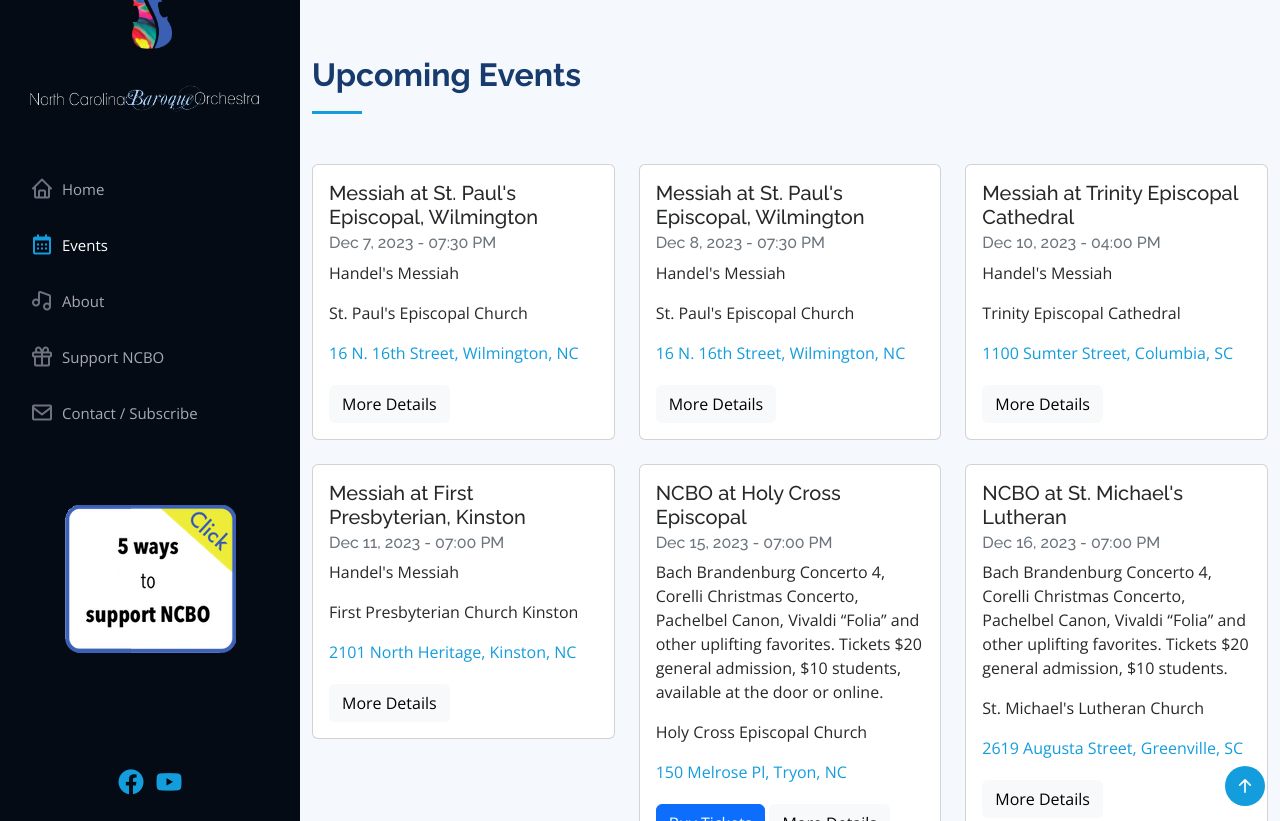
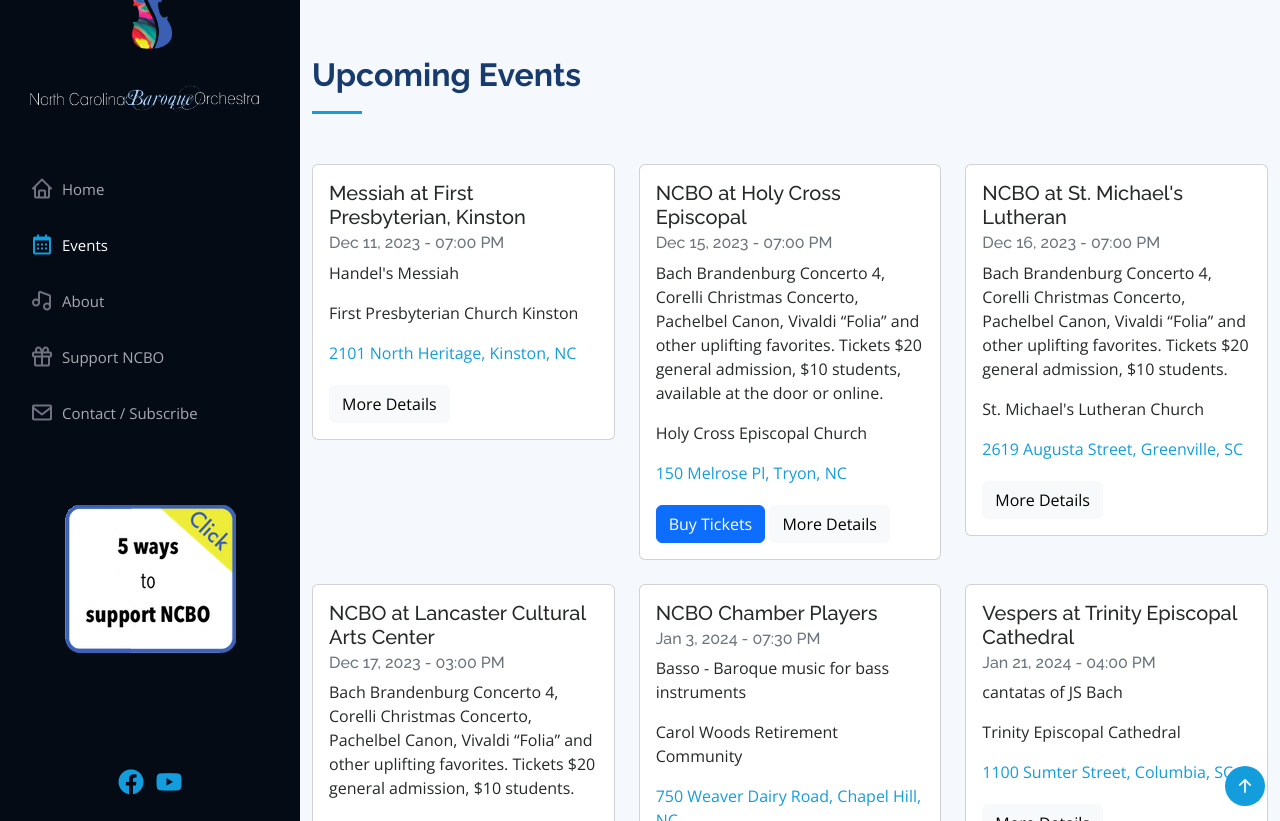
Before and after one commit to ncbaroqueorchestra/ncboweb, a Jekyll site: the page built from index.md, in a window 1280 px wide and 900 px high, scrolled down 825 px, cut to the strip 79-900 px from the top of the window. Built offline with Jekyll 4.4.1, drawn with Linux system fonts in a browser that asks for light colours; comment, search, counter and statistics services are not loaded.

Commit message:
Updated NCBO events

```diff
--- a/_data/events.yml
+++ b/_data/events.yml
@@ -2,38 +2,11 @@
 
 
 
-- heading: Messiah at St. Paul's Episcopal, Wilmington
-  eventdate: Dec 7, 2023
-  eventtime: 07:30 PM
-  description: Handel's Messiah
-  venue: St. Paul's Episcopal Church
-  address: 16 N. 16th Street, Wilmington, NC
-  mapurl: https://maps.app.goo.gl/MB3zxzBiDaBq8dZJ8?g_st=ic
-  ticketurl:
-  eventimageurl:
-  eventdetailsurl: https://spechurch.com/concerts
 
-- heading: Messiah at St. Paul's Episcopal, Wilmington
-  eventdate: Dec 8, 2023
-  eventtime: 07:30 PM
-  description: Handel's Messiah
-  venue: St. Paul's Episcopal Church
-  address: 16 N. 16th Street, Wilmington, NC
-  mapurl: https://maps.app.goo.gl/MB3zxzBiDaBq8dZJ8?g_st=ic
-  ticketurl:
-  eventimageurl:
-  eventdetailsurl: https://spechurch.com/concerts
 
-- heading: Messiah at Trinity Episcopal Cathedral
-  eventdate: Dec 10, 2023
-  eventtime: 04:00 PM
-  description: Handel's Messiah
-  venue: Trinity Episcopal Cathedral
-  address: 1100 Sumter Street, Columbia, SC
-  mapurl: https://maps.app.goo.gl/1yfZf4dY2fMfRsRJA?g_st=ic
-  ticketurl:
-  eventimageurl:
-  eventdetailsurl: https://trinitysc.org
+
+
+
 
 - heading: Messiah at First Presbyterian, Kinston
   eventdate: Dec 11, 2023
```
